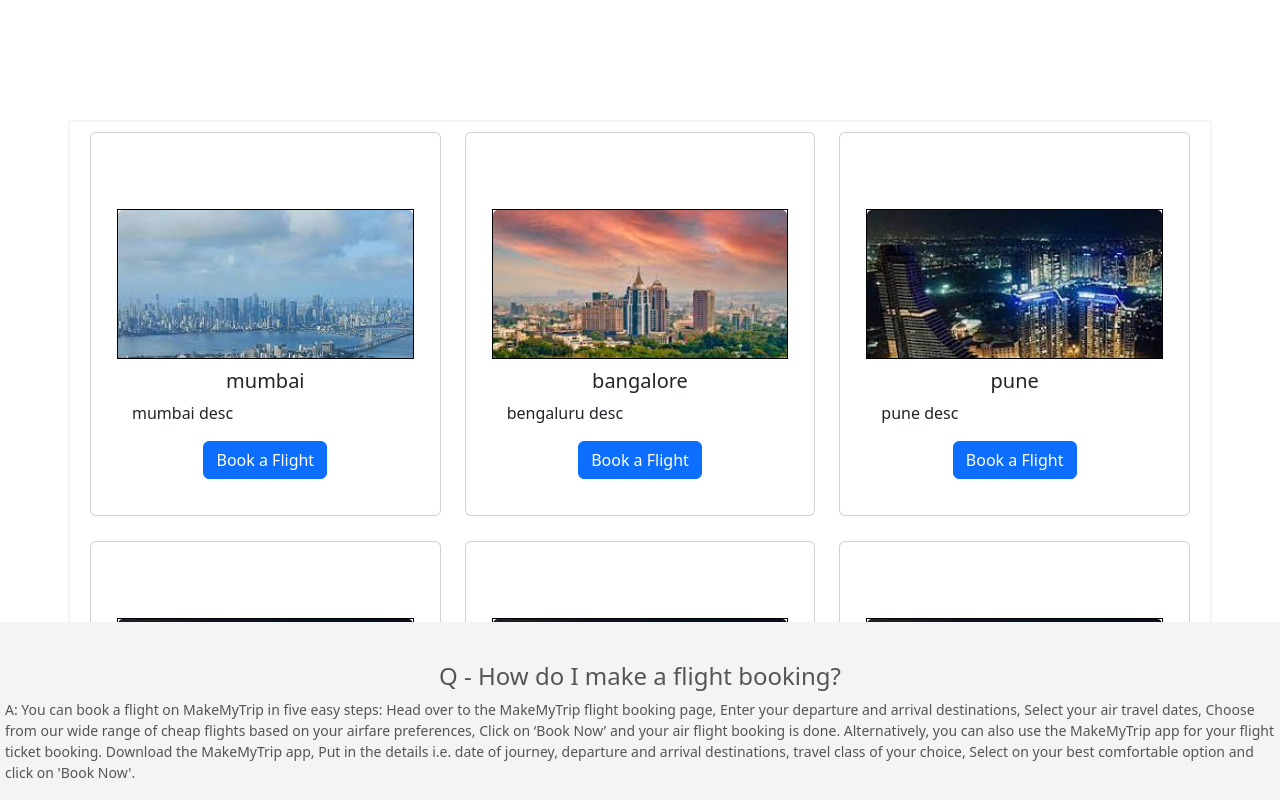
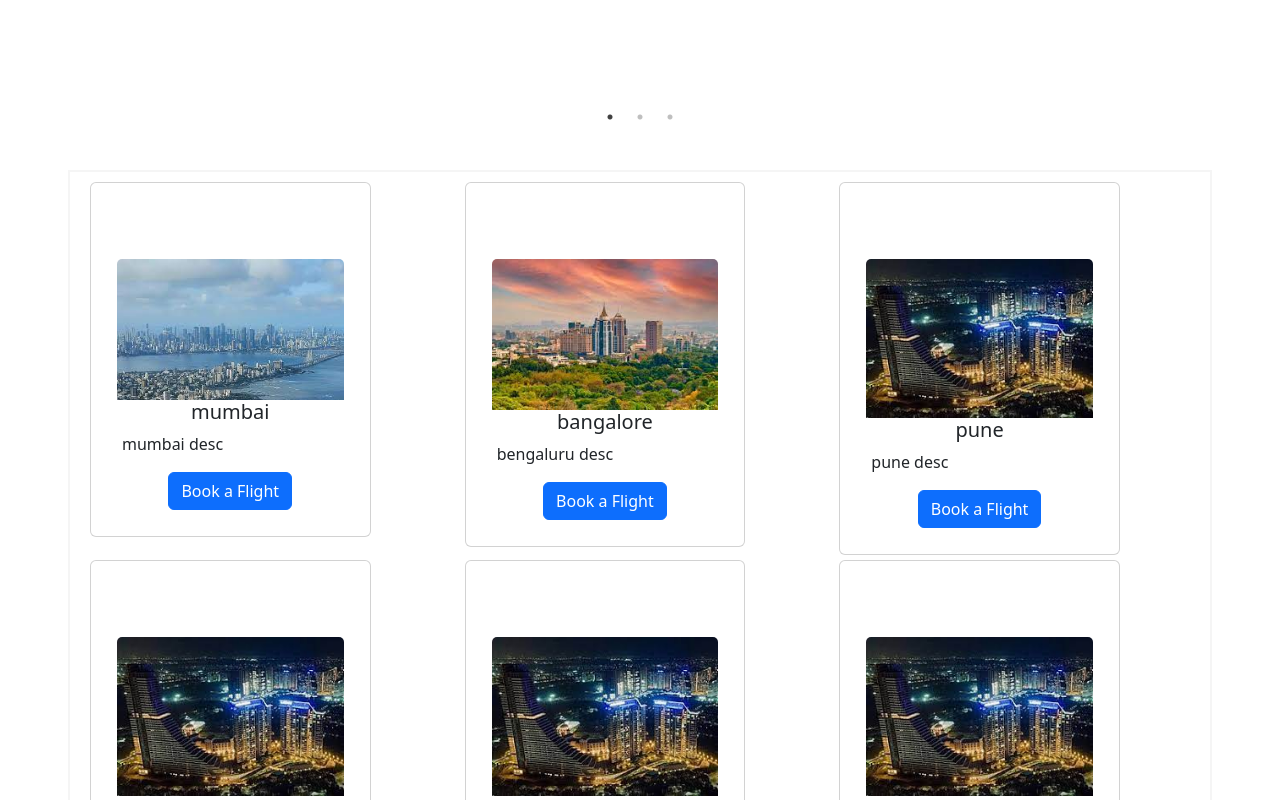
Before and after one commit to Shushant14/sushant, a React (Create React App) app: page / in a window 1280 px wide. Shown: the part 780-1580 px from the top of the page. Built offline with nearby package versions, Linux system fonts and the light colour scheme.

Commit message:
fixed margins and overlappings

```diff
--- a/src/component/PopularDesitnationTray.css
+++ b/src/component/PopularDesitnationTray.css
@@ -1,61 +1,56 @@
 #fixed {
   position: relative;
-  height: 500px;
-  overflow-y: auto;
+  height: 700px; /* Adjust as needed */
+  overflow-y: auto; /* Add scrollbar when content overflows */
   margin: auto;
+  margin-top: 70px;
+  margin-bottom: 70px;
   padding-top: 20px;
   padding-left: 20px;
   padding-right: 20px;
   box-shadow: 0px 0px 0px 2px whitesmoke;
 }
 
-#cits {
+#popular-destination-container #cits {
   padding-top: 10px;
 }
 
-#myCont {
-  width: 100%;
-  max-width: 100%;
-  margin-bottom: 20px;
-}
-
-#row2 {
+#popular-destination-container #row2 {
   display: flex;
   flex-wrap: wrap;
   justify-content: space-between;
 }
 
-.card {
-  width: calc(100% / 3 - 20px);
+#popular-destination-container .card {
+  width: calc(33.33% - 20px);
   margin-bottom: 20px;
 }
 
-#imgheight {
+#popular-destination-container #imgheight {
   width: 100%;
   height: 150px;
   border: 1px solid black;
   overflow: hidden;
 }
 
-#restdiv {
+#popular-destination-container #restdiv {
   width: 100%;
-  height: auto;
   box-sizing: border-box;
   padding: 10px;
 }
 
-#upbutton {
+#popular-destination-container #upbutton {
   margin-top: auto;
 }
 
 @media (max-width: 767px) {
-  .card {
+  #popular-destination-container .card {
     width: calc(50% - 20px);
   }
 }
 
 @media (max-width: 575px) {
-  .card {
+  #popular-destination-container .card {
     width: calc(100% - 20px);
   }
 }
--- a/src/component/PopularDesitnationTray.js
+++ b/src/component/PopularDesitnationTray.js
@@ -13,7 +13,8 @@ export default function PopularDesitnationTray() {
         { city: "pune", desc: "pune desc", img: pune },
         { city: "re", desc: "pune desc", img: pune },
         { city: "re", desc: "pune desc", img: pune },
-        { city: "re", desc: "pune desc", img: pune },
+
+        { city: "re", desc: "pune desc", img: pune }
 
     ];
 
```
